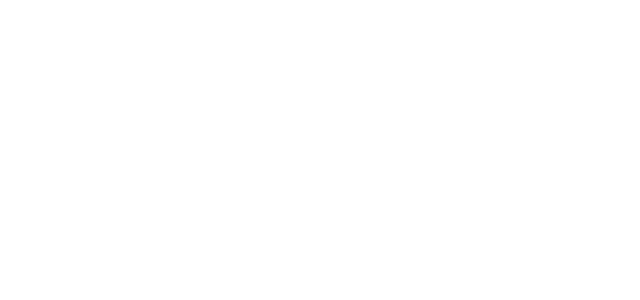
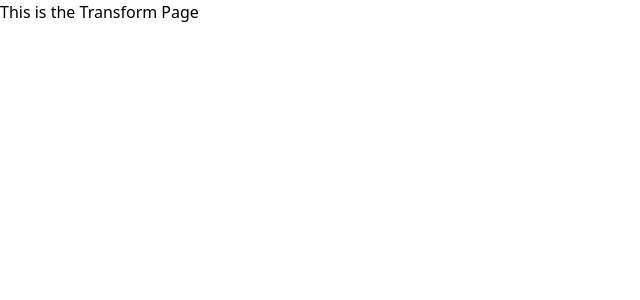
Before and after one commit to AndrewKzx/HLB-Hackathon-2022, a Nuxt app: page /transform-page in a window 1280 px wide. Before the commit this address had no page. Shown: the top 300 px of the page, without its empty margins (0-640 px from the left). Built offline with nearby package versions, Linux system fonts and the light colour scheme.

Commit message:
add home-page transform-page

```diff
--- /dev/null
+++ b/pages/home-page.vue
@@ -0,0 +1,15 @@
+<template>
+  <div>
+    <h1>This is the Home Page</h1>
+  </div>
+</template>
+
+<script>
+export default {
+    name: 'HomePage'
+}
+</script>
+
+<style>
+
+</style>
--- /dev/null
+++ b/pages/transform-page.vue
@@ -0,0 +1,15 @@
+<template>
+  <div>
+    <h1>This is the Transform Page</h1>
+  </div>
+</template>
+
+<script>
+export default {
+    title: 'Transform Page'
+}
+</script>
+
+<style>
+
+</style>
```
